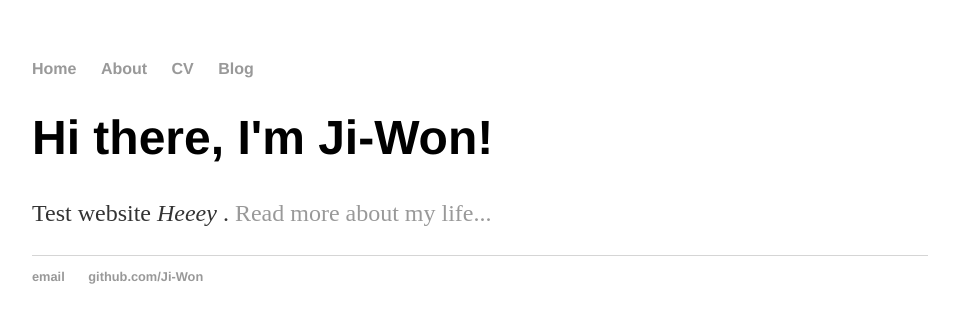
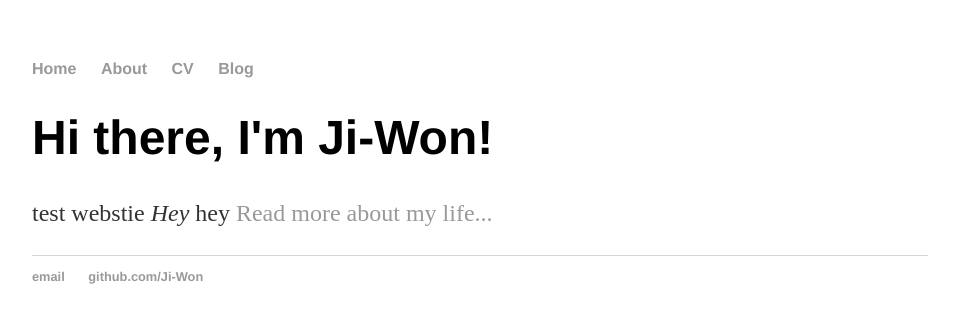
Before and after one commit to Ji-Won/Ji-Won.github.io, a Jekyll site: the page built from index.html, in a window 1280 px wide. Shown: the top 323 px of the page, without its empty margins (160-1119 px from the left). Built offline with Jekyll 4.4.1, drawn with Linux system fonts in a browser that asks for light colours.

Commit message:
Update index.html
replace contents

```diff
--- a/index.html
+++ b/index.html
@@ -1,30 +1,8 @@
-<!DOCTYPE html>
-<html>
-	<head>
-		<title>Ji-Won Park</title>
-		<!-- link to main stylesheet -->
-		<link rel="stylesheet" type="text/css" href="/css/main.css">
-	</head>
-	<body>
-		<nav>
-    		<ul>
-        		<li><a href="/">Home</a></li>
-	        	<li><a href="/about">About</a></li>
-        		<li><a href="/cv">CV</a></li>
-        		<li><a href="/blog">Blog</a></li>
-    		</ul>
-		</nav>
-		<div class="container">
-    		<div class="blurb">
-        		<h1>Hi there, I'm Ji-Won!</h1>
-				<p>Test website <em>Heeey</em> . <a href="/about">Read more about my life...</a></p>
-    		</div><!-- /.blurb -->
-		</div><!-- /.container -->
-		<footer>
-    		<ul>
-        		<li><a href="mailto:py.jiwon@gmail.com">email</a></li>
-        		<li><a href="https://github.com/Ji-Won">github.com/Ji-Won</a></li>
-			</ul>
-		</footer>
-	</body>
-</html>
+---
+layout: default
+title: Ji-Won Park
+---
+<div class="blurb">
+	<h1>Hi there, I'm Ji-Won!</h1>
+	<p>test webstie <em>Hey</em> hey <a href="/about">Read more about my life...</a></p>
+</div><!-- /.blurb -->
```
